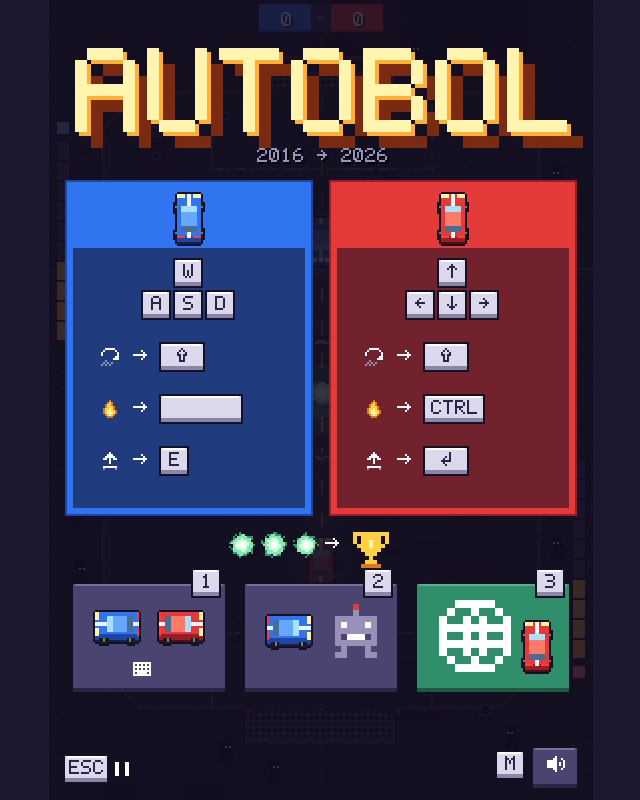
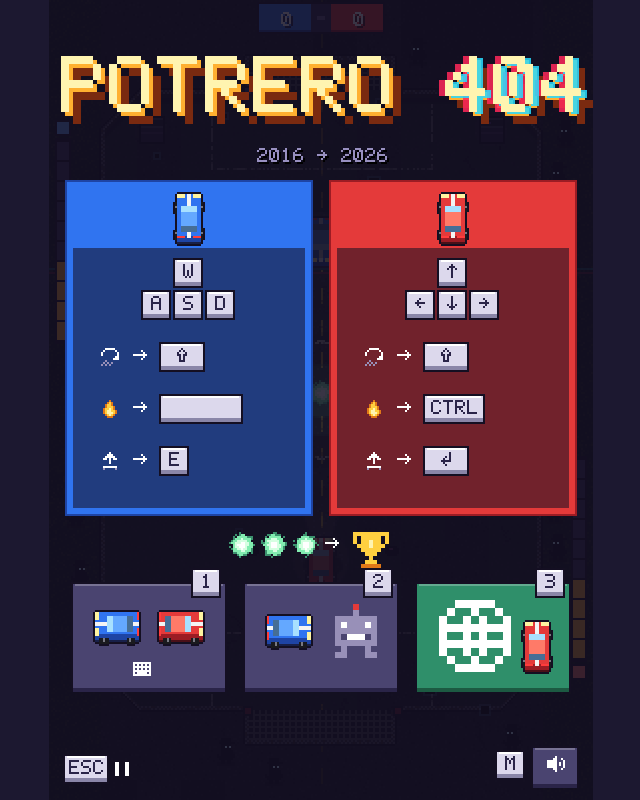
Before and after one commit to kvothesson/potrero-404, a website with bundled scripts: page index.html in a window 1280 px wide. Shown: the whole page, without its empty margins (319-959 px from the left). Built offline with nearby package versions, Linux system fonts and the light colour scheme; animation ran at ten frames a second.

Commit message:
El juego se llama Potrero 404
Co-Authored-By: Claude Opus 5.5 <noreply@anthropic.com>

```diff
--- a/index.html
+++ b/index.html
@@ -4,7 +4,7 @@
 <meta charset="utf-8">
 <meta name="viewport" content="width=device-width, initial-scale=1, maximum-scale=1, user-scalable=no, viewport-fit=cover">
 <meta name="theme-color" content="#1c1830">
-<title>Autobol</title>
+<title>Potrero 404</title>
 <style>
   html, body { margin: 0; height: 100%; background: #1c1830; overflow: hidden; }
   body { display: grid; place-items: center; touch-action: none; user-select: none; -webkit-user-select: none; -webkit-touch-callout: none; }
@@ -32,7 +32,7 @@
 </style>
 </head>
 <body>
-<canvas id="juego" tabindex="0" aria-label="Autobol"></canvas>
+<canvas id="juego" tabindex="0" aria-label="Potrero 404"></canvas>
 <script type="module" src="src/main.js"></script>
 </body>
 </html>
--- a/package.json
+++ b/package.json
@@ -1,5 +1,5 @@
 {
-  "name": "autobol",
+  "name": "potrero-404",
   "private": true,
   "type": "module",
   "scripts": {
--- a/server/local.mjs
+++ b/server/local.mjs
@@ -51,4 +51,4 @@ wss.on('connection', (ws, req) => {
   });
 });
 
-http.listen(PUERTO, '127.0.0.1', () => console.log(`Autobol en http://127.0.0.1:${PUERTO}${LAG ? ` (lag simulado ${LAG} ms)` : ''}`));
+http.listen(PUERTO, '127.0.0.1', () => console.log(`Potrero 404 en http://127.0.0.1:${PUERTO}${LAG ? ` (lag simulado ${LAG} ms)` : ''}`));
--- a/src/main.js
+++ b/src/main.js
@@ -160,7 +160,7 @@ requestAnimationFrame(cuadro);
 if (params.get('sala')) empezar('online');
 
 // para pruebas automáticas desde la consola
-window.autobol = {
+window.potrero = {
   get estado() { return vista() || estado; }, get red() { return red; },
   paso: (e) => paso(estado, e), empezar: (m = 'local') => empezar(m), menu: volverAlMenu,
   dibujar: () => pintor.dibujar(vista() || estado, { pantalla, pausa, tactil: !!tactil, red: red && { lado: red.lado, jugadores: red.jugadores, codigo: red.codigo, caido: red.caido, conectado: red.conectado, ping: red.ping, listo: !!red.estado } }),
--- a/src/red.js
+++ b/src/red.js
@@ -8,7 +8,7 @@ import { paso, aBits, deBits } from './sim.js';
 export function urlServidor() {
   const forzado = new URLSearchParams(location.search).get('servidor');
   if (forzado) return forzado;
-  if (globalThis.AUTOBOL_SERVIDOR) return globalThis.AUTOBOL_SERVIDOR;
+  if (globalThis.POTRERO_SERVIDOR) return globalThis.POTRERO_SERVIDOR;
   return `${location.protocol === 'https:' ? 'wss' : 'ws'}://${location.host}`;
 }
 
--- a/src/render-pixel.js
+++ b/src/render-pixel.js
@@ -550,8 +550,15 @@ export function crearPintor(canvas, opciones = {}) {
 
   function portada(s, extra) {
     b.fillStyle = 'rgba(20,15,34,.84)'; b.fillRect(0, 0, BW, BH);
-    texto(b, 'AUTOBOL', BW / 2 + 2, 26, { esc: 6, alinear: 'centro', color: '#ffb030', sombra: '#7a2a10' });
-    texto(b, 'AUTOBOL', BW / 2, 24, { esc: 6, alinear: 'centro', color: '#fff4b0', sombra: null });
+    // título: POTRERO 404, con el 404 que cada tanto se corre como un píxel muerto
+    texto(b, 'POTRERO 404', BW / 2 + 2, 30, { esc: 4, alinear: 'centro', color: '#ffb030', sombra: '#7a2a10' });
+    texto(b, 'POTRERO 404', BW / 2, 28, { esc: 4, alinear: 'centro', color: '#fff4b0', sombra: null });
+    const x404 = BW / 2 - (11 * 24 - 4) / 2 + 8 * 24;
+    if ((s.cuadro % 150) < 10) {
+      texto(b, '404', x404 - 3, 28, { esc: 4, color: 'rgba(255,40,90,.85)', sombra: null });
+      texto(b, '404', x404 + 3, 29, { esc: 4, color: 'rgba(40,220,255,.85)', sombra: null });
+      texto(b, '404', x404, 28, { esc: 4, color: '#fff4b0', sombra: null });
+    }
     texto(b, '2016 → 2026', BW / 2, 74, { alinear: 'centro', color: '#9890c0' });
 
     if (!extra.tactil) {
--- a/src/render.js
+++ b/src/render.js
@@ -216,7 +216,7 @@ export function crearPintor(canvas) {
   function portada() {
     ctx.fillStyle = 'rgba(5,10,8,.78)'; ctx.fillRect(0, 0, W, H);
     ctx.textAlign = 'center'; ctx.textBaseline = 'middle';
-    ctx.font = '800 58px system-ui, sans-serif'; ctx.fillStyle = '#fff'; ctx.fillText('AUTOBOL', W / 2, 170);
+    ctx.font = '800 58px system-ui, sans-serif'; ctx.fillStyle = '#fff'; ctx.fillText('POTRERO 404', W / 2, 170);
     ctx.font = '600 15px system-ui, sans-serif'; ctx.fillStyle = 'rgba(255,255,255,.6)';
     ctx.fillText('Programación II · 2016, revivido en 2026', W / 2, 212);
     const fila = (y, col, titulo, lineas) => {
```
Also changed, not shown: README.md.
